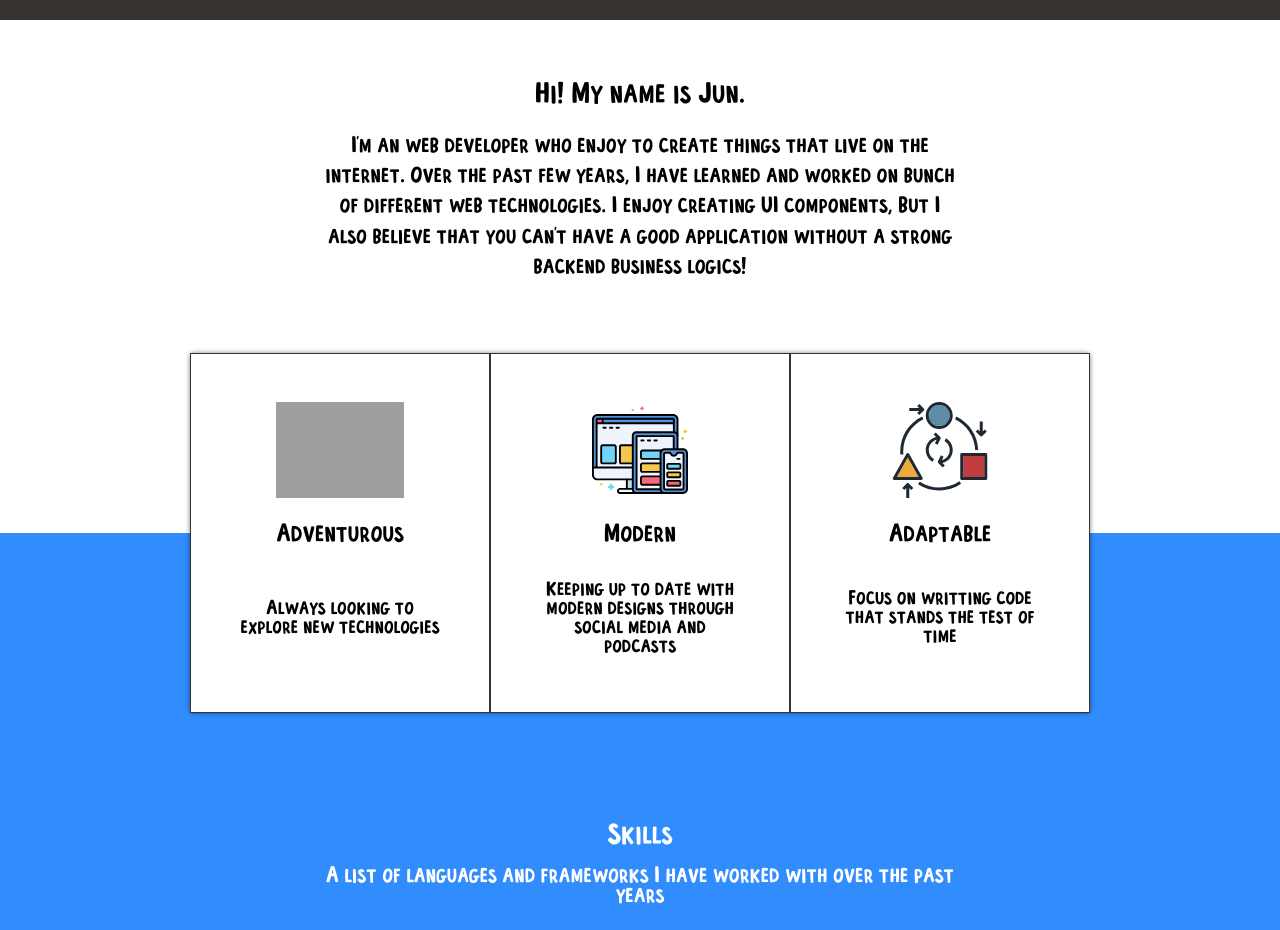
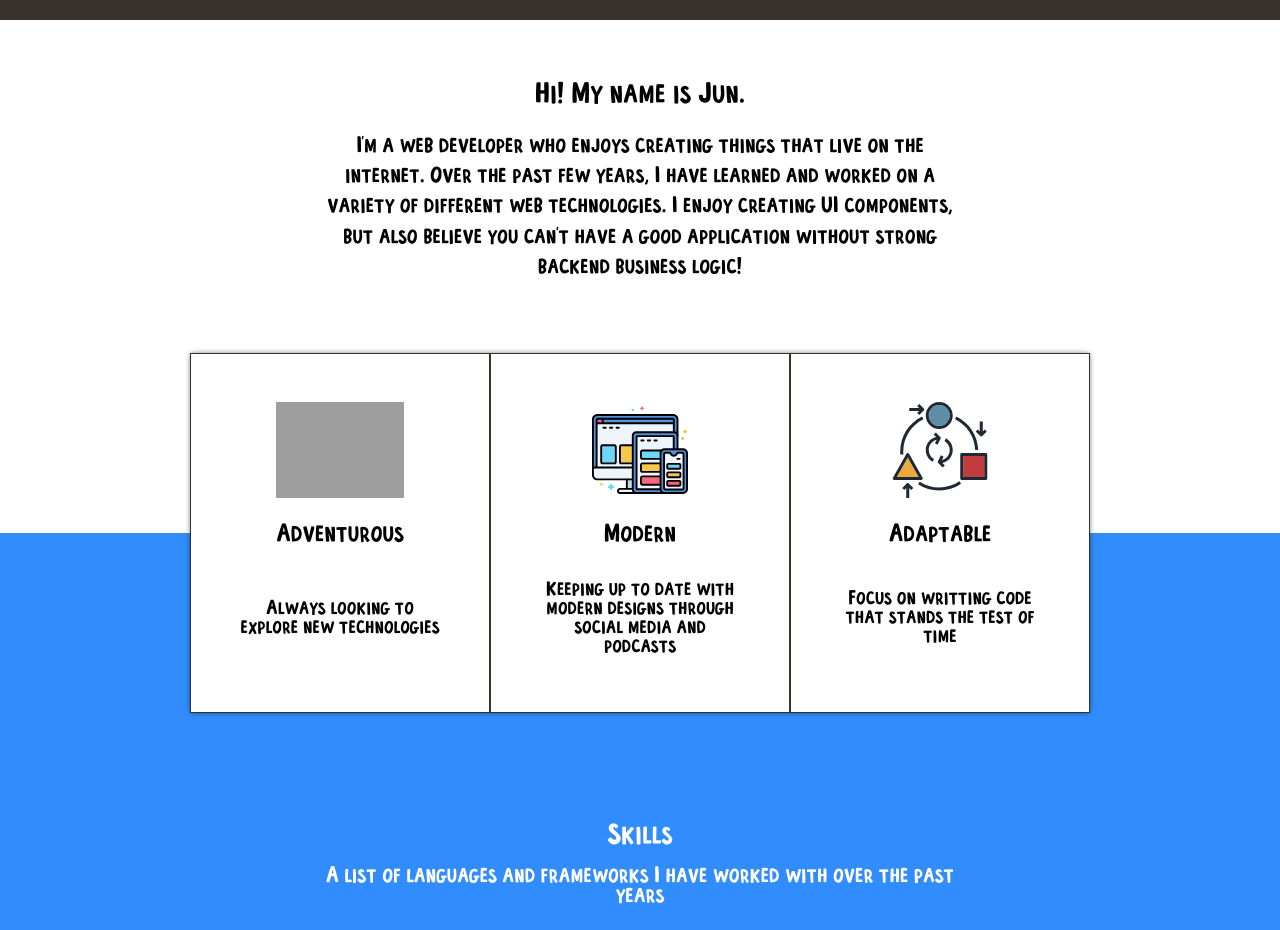
Before and after one commit to Junfengou/Portfolio-v3, a Gatsby site: page / in a window 1280 px wide. Shown: the part 860-1790 px from the top of the page. Built offline with nearby package versions, Linux system fonts and the light colour scheme; Gatsby itself is replaced by a stand-in of ours; grey boxes are pictures that could not be loaded.

Commit message:
small update on the about section for grammar error

```diff
--- a/src/components/About/About.js
+++ b/src/components/About/About.js
@@ -9,10 +9,9 @@ function About() {
             <div className="wrapper" ref={ref}>
                 <h1 className={`${inView ? "isVisible" : null}`}>Hi! My name is Jun.</h1>
                 <h3 className={`${inView ? "isVisible" : null}`}>
-                    I'm an web developer who enjoy to create things that live on the internet.
-                    Over the past few years, I have learned and worked on bunch of different web
-                    technologies. I enjoy creating UI components, But I also believe that you can't have a
-                    good application without a strong backend business logics!
+                I'm a web developer who enjoys creating things that live on the internet.
+                Over the past few years, I have learned and worked on a variety of different web technologies.
+                I enjoy creating UI components, but also believe you can't have a good application without strong backend business logic!
                 </h3>
             </div>
         </AboutStyles>
```
